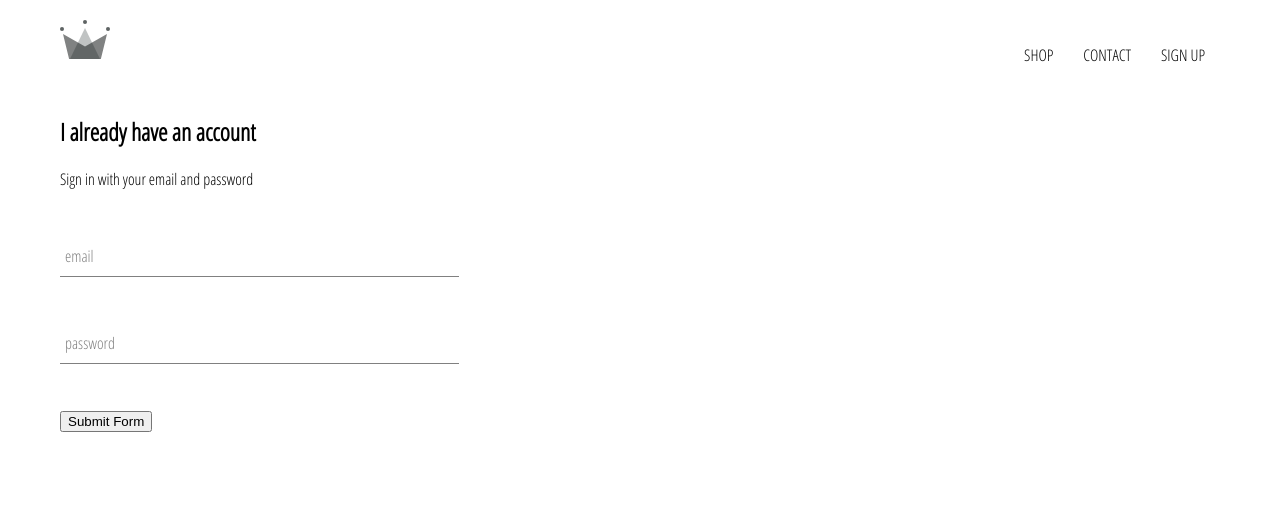
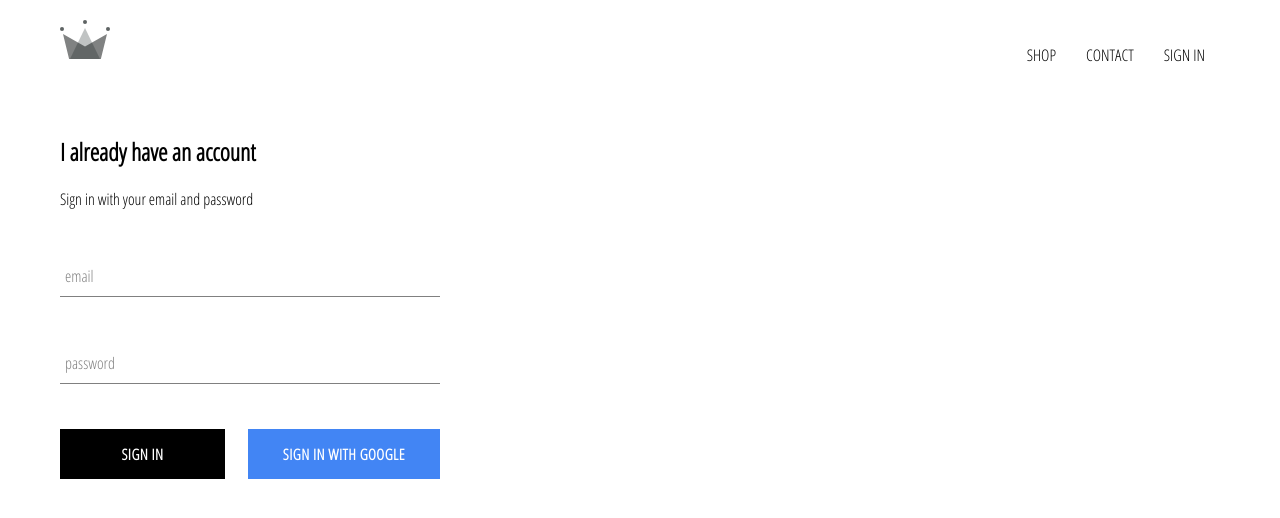
Before and after one commit to dennyvik/abcde, a React (Create React App) app: page /sign-in in a window 1280 px wide. Shown: the top 518 px of the page. Built offline with nearby package versions, Linux system fonts and the light colour scheme; no server answers.

Commit message:
integrated firebase, add signin with google

```diff
--- a/package.json
+++ b/package.json
@@ -6,6 +6,7 @@
     "@testing-library/jest-dom": "^4.2.4",
     "@testing-library/react": "^9.3.2",
     "@testing-library/user-event": "^7.1.2",
+    "firebase": "^7.14.4",
     "node-sass": "^4.14.1",
     "react": "^16.13.1",
     "react-dom": "^16.13.1",
--- a/src/App.css
+++ b/src/App.css
@@ -7,3 +7,7 @@
     text-decoration: none;
     color: black;
 }
+
+*{
+    box-sizing : border-box;
+}
--- a/src/App.js
+++ b/src/App.js
@@ -7,12 +7,33 @@
 import ShopPages from './pages/shop/shop.component';
 import Header from './components/header/header.component';
 import SignInSignUp from './pages/sign-in-sign-up/sign-in-sign-up.component';
+import {auth} from './firebase/firebase.utils';
 
 
-function App() {
+class App extends React.Component {
+  constructor()
+  {
+    super();
+    this.state= {
+      currentUser: null
+    }
+  }
+  unsubscribeFromAuth = null;
+  componentDidMount(){
+    this.unsubscribeFromAuth = auth.onAuthStateChanged(user=>{
+      this.setState({currentUser:user});
+      console.log(user);
+    })
+  }
+
+componentWillUnmount(){
+  this.unsubscribeFromAuth();
+}
+
+  render(){
     return (
       <div >
-      <Header />
+        <Header currentUser={this.state.currentUser}/>
         <Switch>
           <Route exact path='/' component={HomePage} ></Route>
           <Route path='/shop' component={ShopPages} ></Route>
@@ -21,5 +42,6 @@
       </div>
     );
 }
+}
 
 export default App;
--- /dev/null
+++ b/src/components/custom-button/custom-button.component.jsx
@@ -0,0 +1,11 @@
+import React from 'react';
+
+import './custom-button.styles.scss';
+
+const CustomButton = ({children,isGoogleSignIn,...otherProps})=>(
+    <button className={`${isGoogleSignIn ? 'google-sign-in' : ''} custom-button`} {...otherProps}>
+        {children}
+    </button>
+)
+
+export default CustomButton
--- /dev/null
+++ b/src/components/custom-button/custom-button.styles.scss
@@ -0,0 +1,30 @@
+.custom-button {
+    min-width: 165px;
+    width: auto;
+    height: 50px;
+    letter-spacing: 0.5px;
+    line-height: 50px;
+    padding: 0 35px 0 35px;
+    font-size: 15px;
+    background-color: black;
+    color: white;
+    text-transform: uppercase;
+    font-family: 'Open Sans Condensed';
+    font-weight: bolder;
+    border: none;
+    cursor: pointer;
+
+    &:hover {
+      background-color: white;
+      color: black;
+      border: 1px solid black;
+    }
+    &.google-sign-in{
+      background-color: #4285f4;
+      color:white;
+      &:hover{
+        background-color: #357ae8;
+        border: none;
+      }
+    }
+  }
--- a/src/components/header/header.component.jsx
+++ b/src/components/header/header.component.jsx
@@ -1,11 +1,12 @@
 import React from 'react';
 import {Link} from 'react-router-dom';
+import {auth} from '../../firebase/firebase.utils';
 
 import {ReactComponent as Logo} from '../../assets/crown.svg';
 
 import './header.styles.scss';
 
-const Header = ()=>(
+const Header = ({currentUser})=>(
     <div className='header'>
         <Link to='/'>
             <Logo />
@@ -13,7 +14,13 @@
         <div className='options'>
             <Link className='option' to='/shop'>SHOP</Link>
             <Link className='option' to='/shop'>CONTACT</Link>
-            <Link className='option' to='/sign-in'>SIGN UP</Link>
+            {
+                currentUser ?
+                <div className='option' onClick={()=>auth.signOut()}>SIGN OUT</div>
+                :
+                <Link className='option' to='/sign-in'>SIGN IN</Link>
+            }
+
         </div>
     </div>
 )
--- a/src/components/header/header.styles.scss
+++ b/src/components/header/header.styles.scss
@@ -20,6 +20,7 @@
 
       .option {
         padding: 10px 15px;
+        cursor: pointer;
       }
     }
   }
--- a/src/components/sign-in/sign-in.component.jsx
+++ b/src/components/sign-in/sign-in.component.jsx
@@ -1,5 +1,8 @@
 import React from 'react';
 import FormInput from '../form-input/form-input.component';
+import CustomButton from '../custom-button/custom-button.component';
+
+import {signInWithGoogle} from '../../firebase/firebase.utils';
 import './sign-in.styles.scss';
 
 class SignIn extends React.Component{
@@ -29,12 +32,14 @@
                 <span>Sign in with your email and password</span>
 
                 <form onSubmit={this.handleSubmit}>
-                    <FormInput name='email' type='email' value={this.state.email}  handleChange={this.handleChange} label="email"  required />
+                    <FormInput name='email' type='email' value={this.state.email}  handleChange={this.handleChange} label="email"   />
 
-                    <FormInput name='password' value={this.state.password} type='password' handleChange={this.handleChange} label="password" required />
+                    <FormInput name='password' value={this.state.password} type='password' handleChange={this.handleChange} label="password"  />
 
-
-                    <input type='submit' value='Submit Form' />
+                    <div className='buttons'>
+                        <CustomButton type='submit'>Sign In</CustomButton>
+                        <CustomButton onClick={signInWithGoogle} isGoogleSignIn> {' '} Sign In with Google  {' '} </CustomButton>
+                    </div>
                 </form>
             </div>
         )
--- a/src/components/sign-in/sign-in.styles.scss
+++ b/src/components/sign-in/sign-in.styles.scss
@@ -1,3 +1,13 @@
 .sign-in {
-    width: 30vw;
+    width: 380px;
+    display: flex;
+    flex-direction: column;
+
+    .title{
+        margin: 10px 0;
+    }
+    .buttons{
+        display:flex;
+        justify-content: space-between;
+    }
 }
--- /dev/null
+++ b/src/firebase/firebase.utils.js
@@ -0,0 +1,24 @@
+import firebase from 'firebase/app';
+import 'firebase/firestore';
+import 'firebase/auth';
+
+const config ={
+    apiKey: "AIzaSyDGYRjLF7bgl8-u8JcUCuTyueeyeIWK3jM",
+    authDomain: "abcde-62c3f.firebaseapp.com",
+    databaseURL: "https://abcde-62c3f.firebaseio.com",
+    projectId: "abcde-62c3f",
+    storageBucket: "abcde-62c3f.appspot.com",
+    messagingSenderId: "954591862627",
+    appId: "1:954591862627:web:f2c32aa550fd8328e17d56"
+  };
+
+  firebase.initializeApp(config);
+
+  export const auth = firebase.auth();
+  export const firestore = firebase.firestore();
+
+  const provider = new firebase.auth.GoogleAuthProvider();
+  provider.setCustomParameters({prompt : 'select_account'});
+  export const signInWithGoogle = () => auth.signInWithPopup(provider);
+
+  export default firebase;
```
Also changed, not shown: 1 other file (tests, documents, lock files or other folders). Lines whose indentation alone changed are shown as unchanged.
